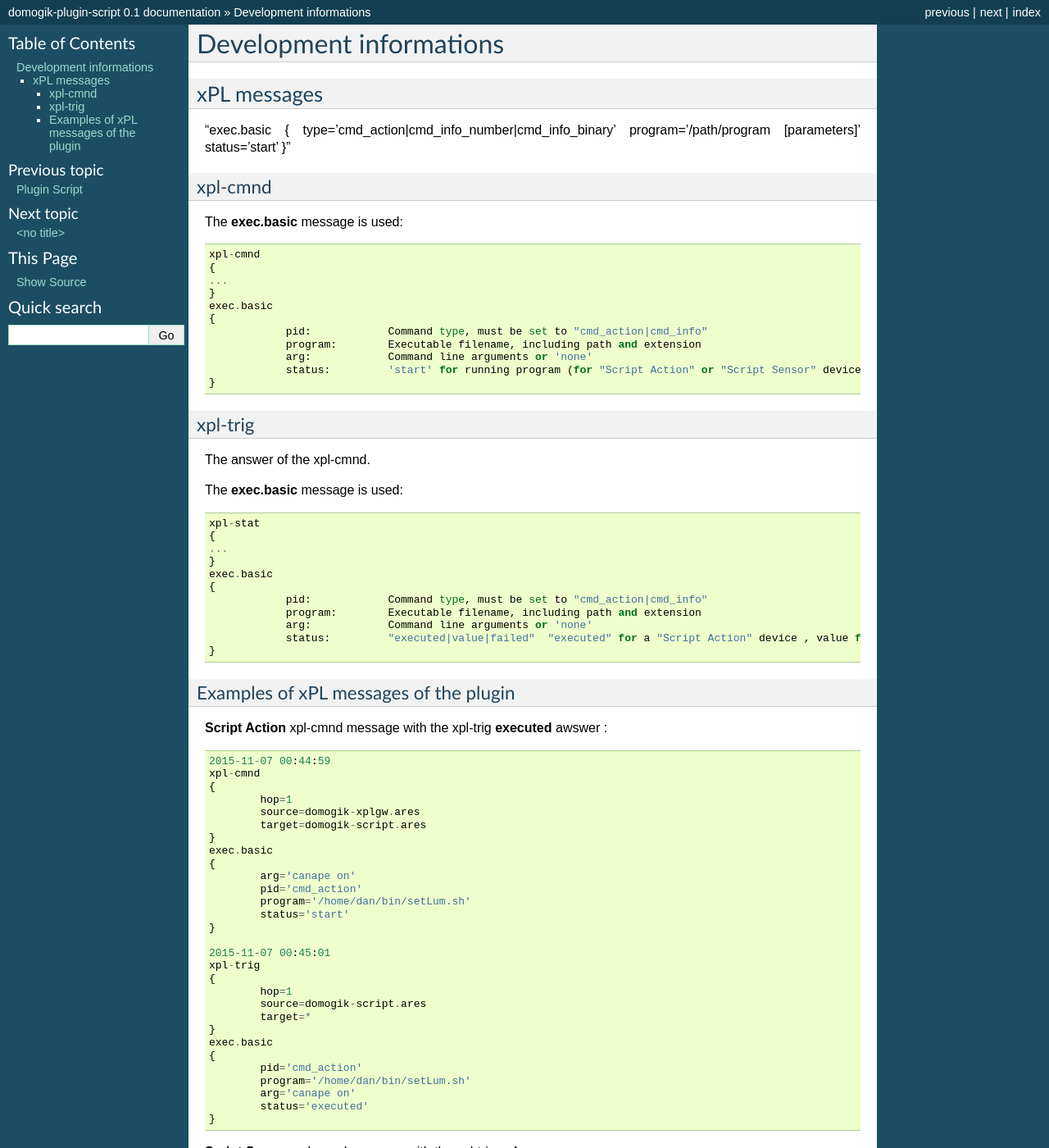
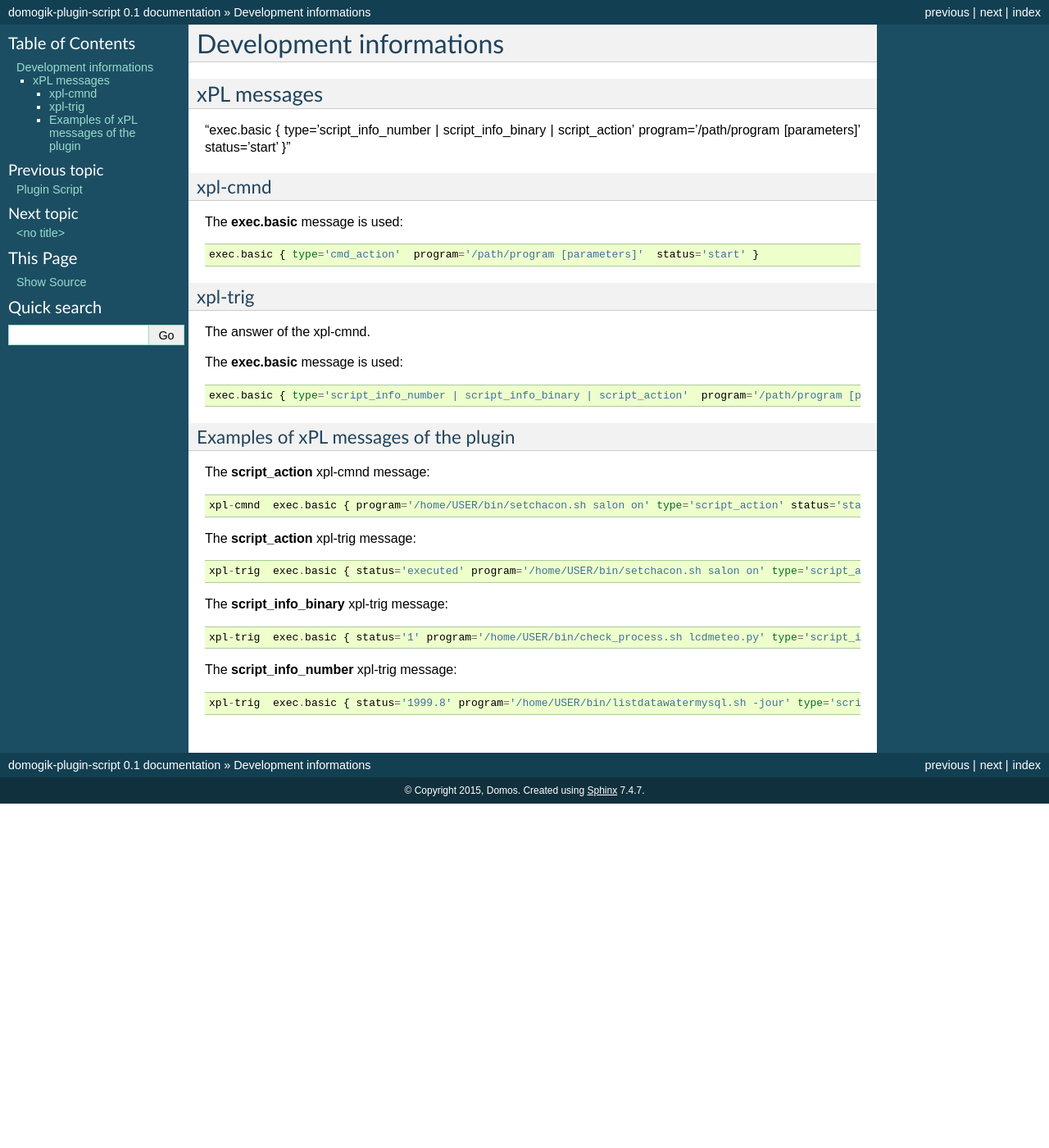
Before and after one commit to vdomos/domogik-plugin-script, a Sphinx documentation site: the page built from docs/dev.txt, in a window 1280 px wide and 1400 px high. Shown: the whole window at 82% size. Built offline with Sphinx 7.4.7, drawn with Linux system fonts in a browser that asks for light colours; some of the changed text lies outside the part shown.

Commit message:
Doc update

```diff
--- a/docs/dev.txt
+++ b/docs/dev.txt
@@ -7,7 +7,7 @@ xPL messages
 
 
 
-"exec.basic { type='cmd_action|cmd_info_number|cmd_info_binary'  program='/path/program [parameters]'  status='start' }"
+"exec.basic { type='script_info_number | script_info_binary | script_action'  program='/path/program [parameters]'  status='start' }"
 
 
 
@@ -16,18 +16,7 @@ xpl-cmnd
 
 The **exec.basic** message is used: ::
 
-    xpl-cmnd
-    {
-    ...
-    }
-    exec.basic
-    {
-		pid: 		Command type, must be set to "cmd_action|cmd_info"
-		program: 	Executable filename, including path and extension
-		arg:		Command line arguments or 'none'
-		status: 	'start' for running program (for "Script Action" or "Script Sensor" device)
-    }
-
+	exec.basic { type='cmd_action'  program='/path/program [parameters]'  status='start' }
 
 
 xpl-trig
@@ -37,86 +26,27 @@ The answer of the xpl-cmnd.
 
 The **exec.basic** message is used: ::
 
-    xpl-stat
-    {
-    ...
-    }
-    exec.basic
-    {
-		pid: 		Command type, must be set to "cmd_action|cmd_info"
-		program: 	Executable filename, including path and extension
-		arg:		Command line arguments or 'none'
-		status: 	"executed|value|failed"  "executed" for a "Script Action" device , value for a "Script Sensor" device, "failed" for all failed script.
-    }
-
+	exec.basic { type='script_info_number | script_info_binary | script_action'  program='/path/program [parameters]'  status='executed|value|failed' }
 
 
 
 Examples of xPL messages of the plugin
 --------------------------------------
 
-**Script Action** xpl-cmnd message with the xpl-trig **executed** awswer : ::
+The **script_action** xpl-cmnd message: ::
 
-	2015-11-07 00:44:59
-	xpl-cmnd
-	{
-		hop=1
-		source=domogik-xplgw.ares
-		target=domogik-script.ares
-	}
-	exec.basic
-	{
-		arg='canape on'
-		pid='cmd_action'
-		program='/home/dan/bin/setLum.sh'
-		status='start'
-	}
+	xpl-cmnd  exec.basic { program='/home/USER/bin/setchacon.sh salon on' type='script_action' status='start' }
 
-	2015-11-07 00:45:01
-	xpl-trig
-	{
-		hop=1
-		source=domogik-script.ares
-		target=*
-	}
-	exec.basic
-	{
-		pid='cmd_action'
-		program='/home/dan/bin/setLum.sh'
-		arg='canape on'
-		status='executed'
-	}
+The **script_action** xpl-trig message: ::
+
+	xpl-trig  exec.basic { status='executed' program='/home/USER/bin/setchacon.sh salon on' type='script_action' }
 
 
+The **script_info_binary** xpl-trig message: ::
 
-**Script Sensor** xpl-cmnd message with the xpl-trig **value** awswer: ::
+	xpl-trig  exec.basic { status='1' program='/home/USER/bin/check_process.sh lcdmeteo.py' type='script_info_binary' }
 
-	2015-11-07 00:28:14
-	xpl-cmnd
-	{
-		hop=1
-		source=domogik-xplgw.ares
-		target=domogik-script.ares
-	}
-	exec.basic
-	{
-		arg='-jour'
-		pid='cmd_info'
-		program='/home/dan/bin/getElec.sh '
-		status='start'
-	}
 
-	2015-11-07 00:28:16
-	xpl-trig
-	{
-		hop=1
-		source=domogik-script.ares
-		target=*
-	}
-	exec.basic
-	{
-		pid='cmd_info'
-		program='/home/dan/bin/getElec.sh '
-		arg='-jour'
-		status='0.204'
-	}
+The **script_info_number** xpl-trig message: ::
+
+	xpl-trig  exec.basic { status='1999.8' program='/home/USER/bin/listdatawatermysql.sh -jour' type='script_info_number' }
--- a/docs/script.txt
+++ b/docs/script.txt
@@ -52,19 +52,45 @@ Example script that can be run (for setting lights of the living room): ::
 	$ ~/bin/setLum.sh salon on
 
 
-Domogik device type : **Script Info**
--------------------------------------
 
-This is a **command** device that will return a number value after executing the script.
+Domogik device type : **Script Info Binary**
+--------------------------------------------
 
-**Script Info**, It's use to run any executable file to retrieve a value.
+This is a **sensors** device that will return a boolean value after executing the script.
+
+**Script Info**, It's use to run any executable file to retrieve a **boolean** value. The script will be execute every n secondes configured in the admin interface.
+
 
 .. note::
-	DT_Tigger "command" return a xpl-stat DT_Number sensor.
+	The "Script Info Binary" return a xpl-stat DT_Bool sensor.
 
 
 .. warning::
-	The shell script of a **Script Info device** should only return a number with or without a ending '\\n'
+	The shell script of a **Script Info Binary device** should only return '0'|'1' with or without a ending '\\n'
+	otherwise the xpl-stat message will return a 'failed' status.
+
+
+Example script that can be run (to get the status of a process): ::
+
+	$ ~/bin/check_process.sh lcdmeteo.py
+	1
+
+
+
+Domogik device type : **Script Info Number**
+--------------------------------------------
+
+This is a **sensor** device that will return a number value after executing the script.
+
+**Script Info**, It's use to run any executable file to retrieve a **number** value. The script will be execute every n secondes configured in the admin interface.
+
+
+.. note::
+	The "Script Info Number" return a xpl-stat DT_Number sensor.
+
+
+.. warning::
+	The shell script of a **Script Info Number device** should only return a 'number' with or without a ending '\\n'
 	otherwise the xpl-stat message will return a 'failed' status.
 
 
@@ -78,33 +104,46 @@ Example script that can be run (to get the power consumption of the day): ::
 Device parameters configuration
 -------------------------------
 
-Two parameters are needed for a domogik device creation, same configuration for **Script Action** or **Script Info** device:
-
+One parameters are needed for a domogik **Script Action** device creation:
 
 ===================== =========================== ======================================================================
 Key                   Type                        Description
 ===================== =========================== ======================================================================
-program               string                      Executable filename, including path and extension
+program               string                      Executable filename, including path, extension and arguments
+===================== =========================== ======================================================================
+
+
+
+Two parameters are needed for a domogik **Script Info Number** or **Script Info Binary** device creation:
+
+===================== =========================== ======================================================================
+Key                   Type                        Description
+===================== =========================== ======================================================================
+interval              integer                     Interval in secondes between executions (plugin must be restart)
 --------------------- --------------------------- ----------------------------------------------------------------------
-arg                   string                      Command line arguments or 'none'
+program               string                      Executable filename, including path, extension and arguments
 ===================== =========================== ======================================================================
 
 
 .. warning::
-	Specials characters like '>','<', '|' are not authorized in 'program' or 'arg' fields.
+	Specials characters like '>','<', '|' are not authorized in 'program' fields.
 
 
 Configuration example:
 ----------------------
 
-.. image:: Domogik_Device_Plugin-Script_4a.png
+.. image:: Domogik_Device_Plugin-Script_13.png
+
+.. image:: Domogik_Device_Plugin-Script_14.png
+
+.. image:: Domogik_Device_Plugin-Script_15.png
 
 
 
 List of created script devices
 ------------------------------
 
-.. image:: Domogik_Device_Plugin-Script_1a.png
+.. image:: Domogik_Device_Plugin-Script_12.png
 
 
 
@@ -117,21 +156,8 @@ You can now start the plugin (start button) and use the created domogik devices.
 Set up your widgets on the user interface
 =========================================
 
-There is no widget for **DT_Trigger** command yet in Domoweb GUI,
- but you can run script in admin interface with the **Trigger button** of the device.
+You can now place the widgets of your devices features on the user interface.
 
-.. image:: Domogik_Device_Plugin-Script_3a.png
+Example in Domoweb interface:
 
-
-You can however create a sensor device widget for the return of a **Script Info** sensor on Domoweb.
-
-As the datatype is generic (**DT_Number**), no unit is displayed on this widget sensor !
-
-.. image:: Domoweb_Widget_Script-Sensor_1a.png
-
-
-And this sensor widget can be update with a **crontab scenario**, which run the **Script Info Command**.
-Every minute, the value is update.
-
-
-.. image:: Domogik_Scenario_Plugin-Script_2a.png
+.. image:: Domogik_Device_Plugin-Script_10.png
```
Also changed, not shown: other parts of docs/script.txt (+3 -3 lines), info.json (+10 -62 lines), 2 other files.
